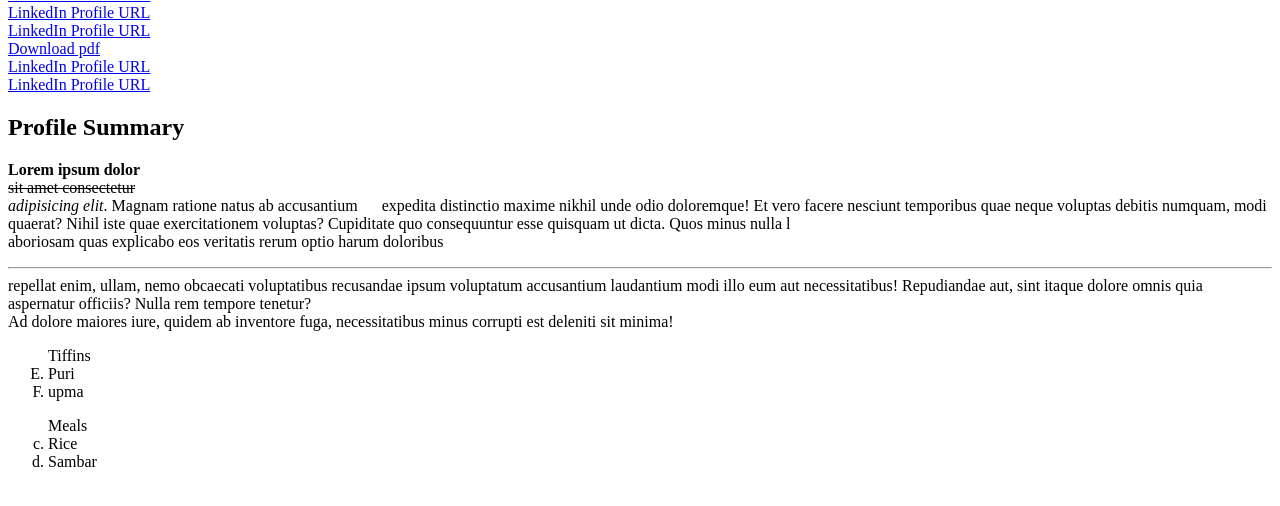
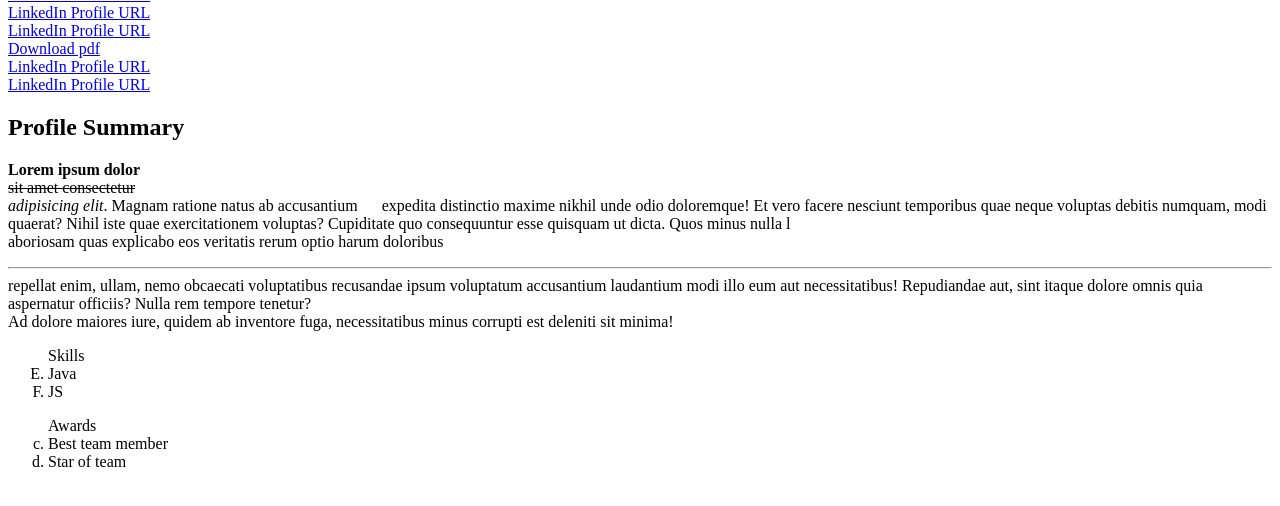
Before and after one commit to NavyaSriPendota8/D-, a plain HTML site: page Nav.html in a window 1280 px wide. Shown: the part 112-618 px from the top of the page. Drawn offline with Linux system fonts and the light colour scheme.

Commit message:
Update Nav.html

```diff
--- a/Nav.html
+++ b/Nav.html
@@ -14,20 +14,20 @@
 <a title="Click here to get linkedin profile" href="https://www.linkedin.com">LinkedIn Profile URL</a><br>
 <a title="Click here to get linkedin profile" href="https://www.linkedin.com" target="_blank">LinkedIn Profile URL</a><br>
 <a title="Click here to get linkedin profile" href=".\Downloads\My.pdf" download="">Download pdf</a><br>
-<a title="Click here to get linkedin profile" href="mailto:navyasripendota@gmail.com">LinkedIn Profile URL</a><br>
+<a title="Click here to get linkedin profile" href="mailto:navya@gmail.com">LinkedIn Profile URL</a><br>
 <a title="Click here to get linkedin profile" href="tel:987654321">LinkedIn Profile URL</a><br>
 <h2>Profile Summary</h2>
 <p><strong>Lorem ipsum dolor</strong> <br><strike>sit amet consectetur</strike><br><em>adipisicing elit</em>. Magnam ratione natus ab accusantium&nbsp; &nbsp; &nbsp;
     expedita distinctio maxime nikhil unde odio doloremque! Et vero facere nesciunt temporibus quae neque voluptas debitis numquam, modi quaerat? Nihil iste quae exercitationem voluptas? Cupiditate quo consequuntur esse quisquam ut dicta. Quos minus nulla l<br>aboriosam quas explicabo eos veritatis rerum optio harum doloribus <hr>repellat enim, ullam, nemo obcaecati voluptatibus recusandae ipsum voluptatum accusantium laudantium modi illo eum aut necessitatibus! Repudiandae aut, sint itaque dolore omnis quia aspernatur officiis? Nulla rem tempore tenetur?<br> Ad dolore maiores iure, quidem ab inventore fuga, necessitatibus minus corrupti est deleniti sit minima!</p>
 <ol type="A"  start=5>
-    Tiffins
-    <li>Puri</li>
-    <li>upma</li>
+    Skills
+    <li>Java</li>
+    <li>JS</li>
 </ol>
 <ol type="a"  start=3>
-    Meals
-    <li>Rice</li>
-    <li>Sambar</li>
+    Awards
+    <li>Best team member</li>
+    <li>Star of team</li>
 </ol>
 </body>
 </html>
```
